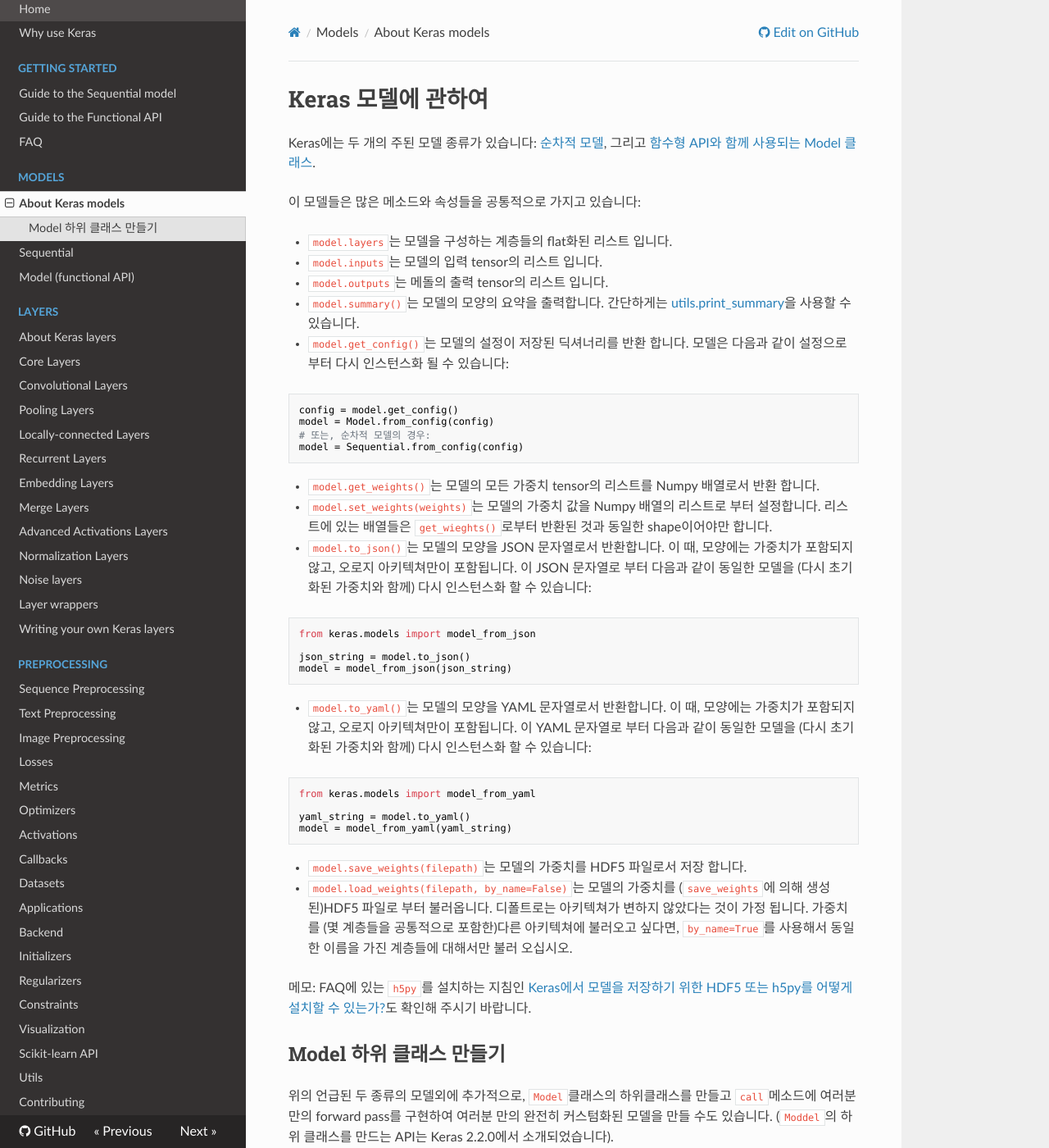
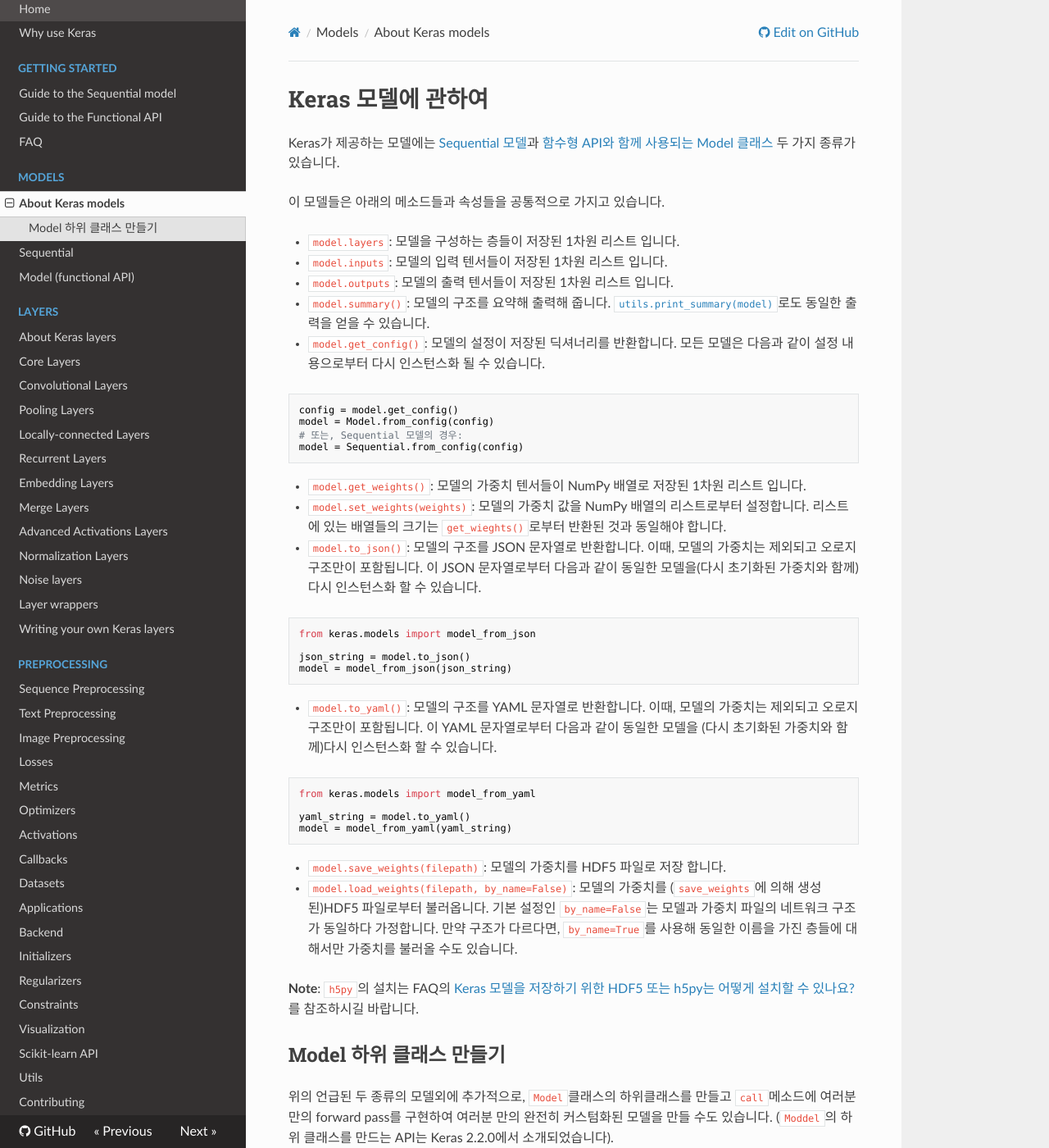
Before and after one commit to keras-team/keras-docs-ko, an MkDocs documentation site: the page built from sources/models/about-keras-models.md, in a window 1280 px wide and 1400 px high. Shown: the whole window at 82% size. Built offline with MkDocs 1.6.1, drawn with Linux system fonts in a browser that asks for light colours; nearby versions of some CDN libraries.

Commit message:
Update about-keras-models.md

````diff
--- a/sources/models/about-keras-models.md
+++ b/sources/models/about-keras-models.md
@@ -1,25 +1,25 @@
 # Keras 모델에 관하여
 
-Keras에는 두 개의 주된 모델 종류가 있습니다: [순차적 모델](/models/sequential), 그리고 [함수형 API와 함께 사용되는 Model 클래스](/models/model).
+Keras가 제공하는 모델에는 [Sequential 모델](./models/sequential.md)과 [함수형 API와 함께 사용되는 Model 클래스](/models/model) 두 가지 종류가 있습니다.
 
-이 모델들은 많은 메소드와 속성들을 공통적으로 가지고 있습니다:
+이 모델들은 아래의 메소드들과 속성들을 공통적으로 가지고 있습니다.
 
-- `model.layers`는 모델을 구성하는 계층들의 flat화된 리스트 입니다.
-- `model.inputs`는 모델의 입력 tensor의 리스트 입니다.
-- `model.outputs`는 메돌의 출력 tensor의 리스트 입니다.
-- `model.summary()`는 모델의 모양의 요약을 출력합니다. 간단하게는 [utils.print_summary](/utils/#print_summary)을 사용할 수 있습니다.
-- `model.get_config()`는 모델의 설정이 저장된 딕셔너리를 반환 합니다. 모델은 다음과 같이 설정으로 부터 다시 인스턴스화 될 수 있습니다:
+- `model.layers`: 모델을 구성하는 층들이 저장된 1차원 리스트 입니다.
+- `model.inputs`: 모델의 입력 텐서들이 저장된 1차원 리스트 입니다.
+- `model.outputs`: 모델의 출력 텐서들이 저장된 1차원 리스트 입니다.
+- `model.summary()`: 모델의 구조를 요약해 출력해 줍니다. [`utils.print_summary(model)`](/utils/#print_summary)로도 동일한 출력을 얻을 수 있습니다.
+- `model.get_config()`: 모델의 설정이 저장된 딕셔너리를 반환합니다. 모든 모델은 다음과 같이 설정 내용으로부터 다시 인스턴스화 될 수 있습니다.
 
 ```python
 config = model.get_config()
 model = Model.from_config(config)
-# 또는, 순차적 모델의 경우:
+# 또는, Sequential 모델의 경우:
 model = Sequential.from_config(config)
 ```
 
-- `model.get_weights()`는 모델의 모든 가중치 tensor의 리스트를 Numpy 배열로서 반환 합니다.
-- `model.set_weights(weights)`는 모델의 가중치 값을 Numpy 배열의 리스트로 부터 설정합니다. 리스트에 있는 배열들은 `get_wieghts()`로부터 반환된 것과 동일한 shape이어야만 합니다.
-- `model.to_json()`는 모델의 모양을 JSON 문자열로서 반환합니다. 이 때, 모양에는 가중치가 포함되지 않고, 오로지 아키텍쳐만이 포함됩니다. 이 JSON 문자열로 부터 다음과 같이 동일한 모델을 (다시 초기화된 가중치와 함께) 다시 인스턴스화 할 수 있습니다:
+- `model.get_weights()`: 모델의 가중치 텐서들이 NumPy 배열로 저장된 1차원 리스트 입니다.
+- `model.set_weights(weights)`: 모델의 가중치 값을 NumPy 배열의 리스트로부터 설정합니다. 리스트에 있는 배열들의 크기는 `get_wieghts()`로부터 반환된 것과 동일해야 합니다.
+- `model.to_json()`: 모델의 구조를 JSON 문자열로 반환합니다. 이때, 모델의 가중치는 제외되고 오로지 구조만이 포함됩니다. 이 JSON 문자열로부터 다음과 같이 동일한 모델을(다시 초기화된 가중치와 함께) 다시 인스턴스화 할 수 있습니다.
 
 ```python
 from keras.models import model_from_json
@@ -27,7 +27,8 @@
 json_string = model.to_json()
 model = model_from_json(json_string)
 ```
-- `model.to_yaml()`는 모델의 모양을 YAML 문자열로서 반환합니다. 이 때, 모양에는 가중치가 포함되지 않고, 오로지 아키텍쳐만이 포함됩니다. 이 YAML 문자열로 부터 다음과 같이 동일한 모델을 (다시 초기화된 가중치와 함께) 다시 인스턴스화 할 수 있습니다:
+
+- `model.to_yaml()`: 모델의 구조를 YAML 문자열로 반환합니다. 이때, 모델의 가중치는 제외되고 오로지 구조만이 포함됩니다. 이 YAML 문자열로부터 다음과 같이 동일한 모델을 (다시 초기화된 가중치와 함께)다시 인스턴스화 할 수 있습니다.
 
 ```python
 from keras.models import model_from_yaml
@@ -36,11 +37,10 @@
 model = model_from_yaml(yaml_string)
 ```
 
-- `model.save_weights(filepath)`는 모델의 가중치를 HDF5 파일로서 저장 합니다.
-- `model.load_weights(filepath, by_name=False)`는 모델의 가중치를 (`save_weights`에 의해 생성된)HDF5 파일로 부터 불러옵니다. 디폴트로는 아키텍쳐가 변하지 않았다는 것이 가정 됩니다. 가중치를 (몇 계층들을 공통적으로 포함한)다른 아키텍쳐에 불러오고 싶다면, `by_name=True`를 사용해서 동일한 이름을 가진 계층들에 대해서만 불러 오십시오.
+- `model.save_weights(filepath)`: 모델의 가중치를 HDF5 파일로 저장 합니다.
+- `model.load_weights(filepath, by_name=False)`: 모델의 가중치를 (`save_weights`에 의해 생성된)HDF5 파일로부터 불러옵니다. 기본 설정인 `by_name=False`는 모델과 가중치 파일의 네트워크 구조가 동일하다 가정합니다. 만약 구조가 다르다면, `by_name=True`를 사용해 동일한 이름을 가진 층들에 대해서만 가중치를 불러올 수도 있습니다.
 
-메모: FAQ에 있는 `h5py`를 설치하는 지침인 [Keras에서 모델을 저장하기 위한 HDF5 또는 h5py를 어떻게 설치할 수 있는가?](/getting-started/faq/#how-can-i-install-HDF5-or-h5py-to-save-my-models-in-Keras)도 확인해 주시기 바랍니다.
-
+**Note**: `h5py`의 설치는 FAQ의 [Keras 모델을 저장하기 위한 HDF5 또는 h5py는 어떻게 설치할 수 있나요?](/getting-started/faq/#how-can-i-install-HDF5-or-h5py-to-save-my-models-in-Keras)를 참조하시길 바랍니다.
 
 ## Model 하위 클래스 만들기
 
````
